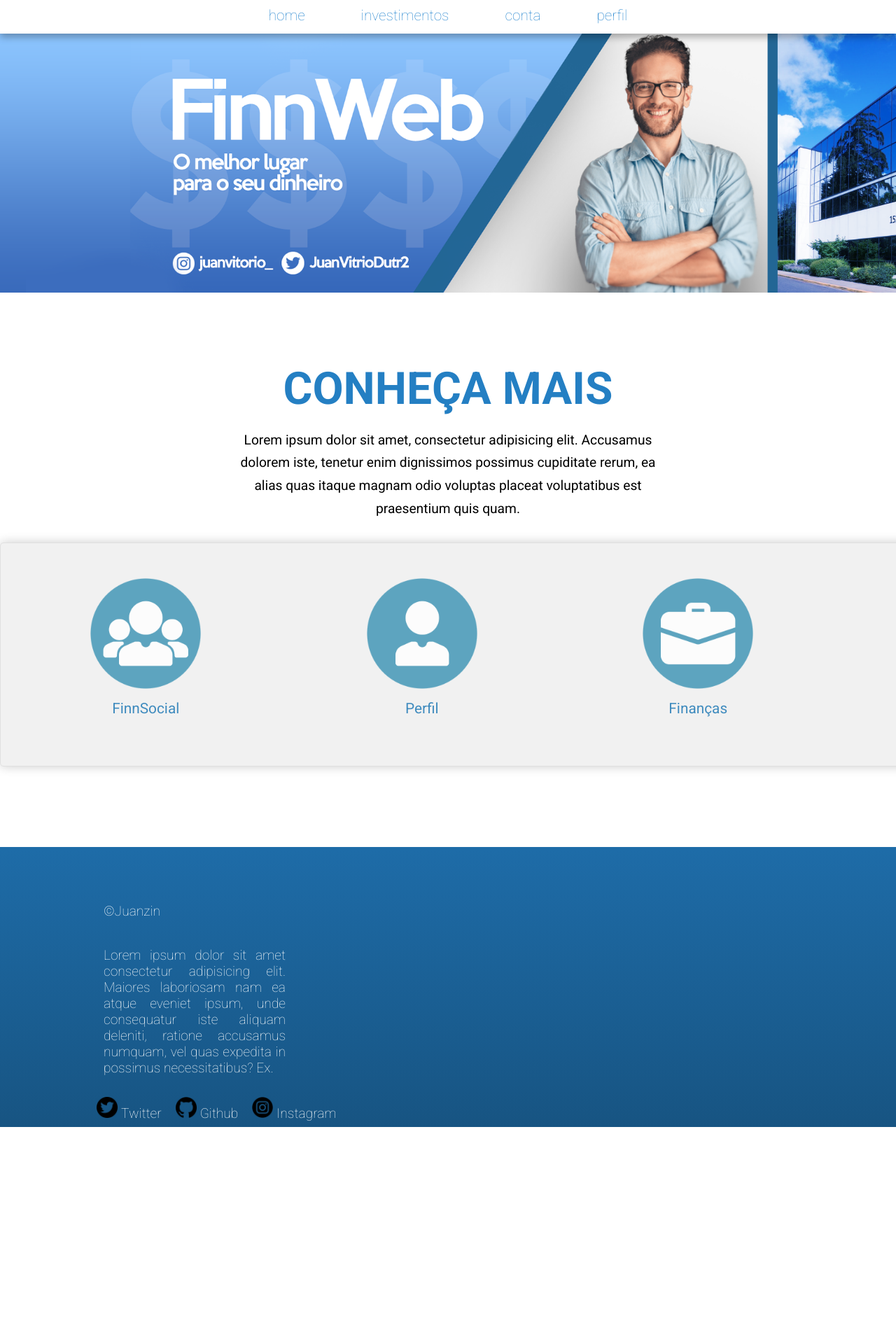
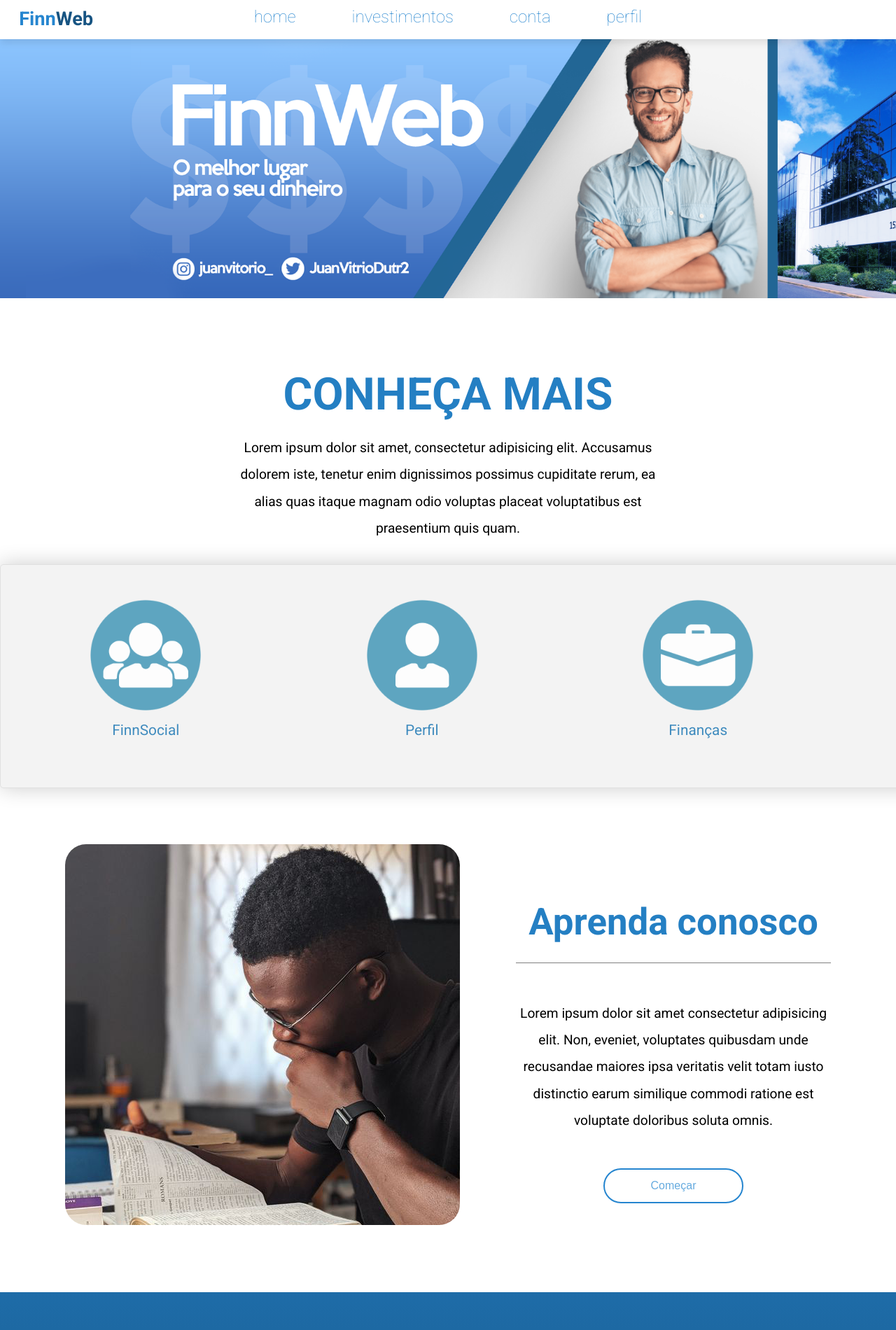
Before and after one commit to JuanVitorio/FinnWeb, a plain HTML site: page index.html in a window 1280 px wide. Shown: the top 1900 px of the page at 70% size. Before the commit the page ends 1612 px from the top, so only its background shows below. Drawn offline with Linux system fonts and the light colour scheme.

Commit message:
mudei alguma coisa

```diff
--- a/css/style.css
+++ b/css/style.css
@@ -24,12 +24,34 @@
 }
 
 nav{
-  height: 3em;
+  height: 3.5em;
   font-weight: lighter;
-  box-shadow: 0px 5px 10px rgba(0, 0, 0, .3);
+  box-shadow: 0px 5px 10px rgba(0, 0, 0, .1);
   position: relative;
   width: 100%;
   background-color: white;
+}
+
+nav h1 a{
+text-decoration: none;
+color: var(--azul-mais-claro);
+}
+
+nav h1{
+  position: absolute;
+  left: 1em;
+  top: 20%;
+  font-size:1.7em ;
+  color: var(--azul-mais-claro);
+}
+
+nav span{
+  color: var(--azul-escuro);
+}
+
+
+nav h1:hover{
+  cursor: pointer;
 }
 
 nav ul{
@@ -40,7 +62,7 @@
 
 nav li{
   padding:10px 40px;
-  font-size: 1.3em;
+  font-size: 1.5em;
   color: var(--azul-mais-claro);
   transition: .2s;
 }
@@ -62,7 +84,7 @@
   width: 100%;
 }
 
-h2{
+h2#conheca{
   text-align: center;
   margin-top: 1.5em;
   font-size: 4em;
@@ -74,18 +96,18 @@
   width:600px;
   margin: auto;
   margin-top: 20px;
-
+  line-height: 2em;
 }
 
 #circulos{
   padding: 10px;
-  background-color: rgb(241, 241, 241);
+  background-color: rgb(243, 243, 243);
   width: 100em;
   height: 20em;
   margin: auto;
   margin-top: 2em;
   border-radius: 5px;
-  box-shadow: 0px 0px 15px rgba(0, 0, 0, 0.2);
+  box-shadow: 0px 0px 30px rgba(0, 0, 0, 0.2);
   border: 1px solid rgb(224, 224, 224);
 }
 
@@ -125,6 +147,54 @@
   color: #699ec7;
 }
 
+#img-lado{
+  display: flex;
+  justify-content: center;
+  padding-top: 5em;
+}
+
+#img-lado img{
+  border-radius: 30px;
+}
+
+#img-lado p{
+  width: 450px;
+  text-align: center;
+  line-height: 2em;
+}
+
+#img-lado button{
+  padding: 10px;
+  margin-top: 3em;
+  width: 200px;
+  height: 50px;
+  font-size: 1em;
+  cursor: pointer;
+  border: 2px solid var(--azul-mais-claro);
+  color: #66abdf;
+  background: transparent;
+  border-radius: 40px;
+  transition: .2s;
+}
+
+#img-lado button:hover{
+  background-color:var(--azul-mais-claro);
+  color: white;
+}
+
+#texto{
+  margin-top: 5em;
+  margin-left: 5em;
+ text-align: center;
+}
+
+#texto h2{
+  margin-bottom: 1em;
+  font-size: 3.3em;
+  color: var(--azul-base);
+  border-bottom: 1px solid grey;
+  padding-bottom: .5em;
+}
 
 footer{
   background:linear-gradient(to top, var(--azul-escuro), var(--azul-meio-escuro)) ;
--- a/index.html
+++ b/index.html
@@ -10,6 +10,7 @@
 <body>
 
 <nav>
+  <h1><a href="index.html">Finn<span>Web</span></a></h1>
   <ul>
     <li>home</li>
     <li>investimentos</li>
@@ -19,15 +20,14 @@
 </nav>
 
 <header>
-  <h1>Finances Site</h1>
+  <h1>FinnWeb</h1>
   <img src="img/banner/Banner-G.png" alt="">
 </header>
 
 <main>
   <section>
 
-    <h2>CONHEÇA MAIS</h2>
-
+    <h2 id="conheca">CONHEÇA MAIS</h2>
     <p id="p-conheca">Lorem ipsum dolor sit amet, consectetur adipisicing elit. Accusamus dolorem iste, tenetur enim dignissimos possimus cupiditate rerum, ea alias quas itaque magnam odio voluptas placeat voluptatibus est praesentium quis quam.</p>
 
     <div id = "circulos">
@@ -65,7 +65,15 @@
       </ul>
     </div>
 
-    <img src="" alt="">
+    <div id="img-lado">
+      <img src="img/banner/imagens/estudando.png" alt="rapaz estudando">
+<div id="texto">
+        <h2 id="texto-lado">Aprenda conosco</h2>
+        <p>Lorem ipsum dolor sit amet consectetur adipisicing elit. Non, eveniet, voluptates quibusdam unde recusandae maiores ipsa veritatis velit totam iusto distinctio earum similique commodi ratione est voluptate doloribus soluta omnis.</p>
+
+        <button>Começar</button>
+</div>
+    </div>
 
   </section>
 </main>
@@ -80,12 +88,13 @@
     <div id="pe">
     Lorem ipsum dolor sit amet consectetur adipisicing elit. Maiores laboriosam nam ea atque eveniet ipsum, unde consequatur iste aliquam deleniti, ratione accusamus numquam, vel quas expedita in possimus necessitatibus? Ex.
     </div>
-<div id="lado">
+    <div id="lado">
         <div class="espaco"><img src="img/banner/ícones/twitter.png" alt="ícone do twitter" width="30px"><a href="">Twitter</a></div>
         <div class="espaco"><img src="img/banner/ícones/github.png" alt="ícone do github" width="30px"><a href="">Github</a></div>
-        <div class="espaco"><img src="img/banner/ícones/instagram.png" alt="ícone do instagram" width="30px"><a href="">Instagram</a></div>
+        <div class="espaco"><img src="img/banner/ícones/instagram.png" alt="ícone do instagram" width="30px"><a href="">Instagram</a>
+        </div>
 
-</div>
+    </div>
   </div>
 
 </footer>
```
Also changed, not shown: img/banner/imagens/estudando.png (added).
